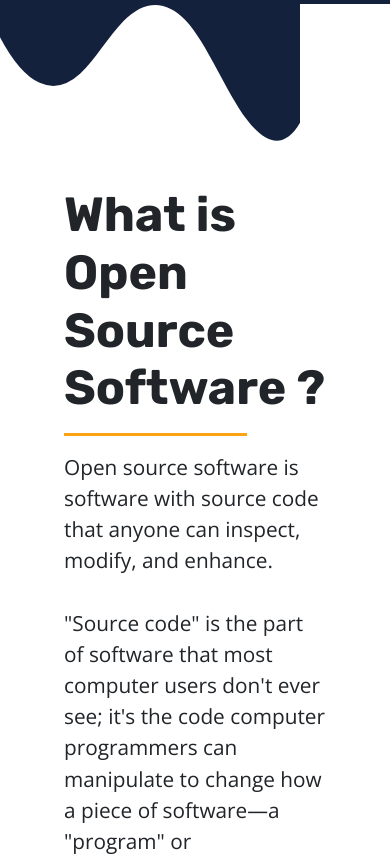
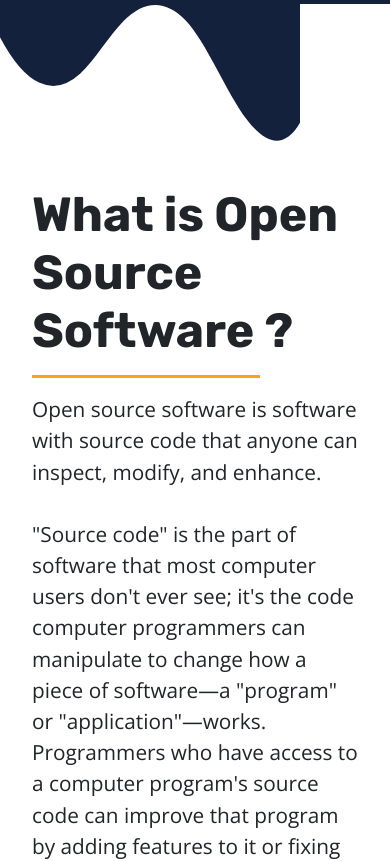
Before and after one commit to kiitfossosh/kiitfossosh.github.io, a Gatsby site: page / in a window 390 px wide. Shown: the part 863-1724 px from the top of the page. Built offline with nearby package versions, Linux system fonts and the light colour scheme; Gatsby itself is replaced by a stand-in of ours.

Commit message:
mobile compatibility fix

```diff
--- a/src/components/OpenSource/OpenSource.js
+++ b/src/components/OpenSource/OpenSource.js
@@ -10,6 +10,10 @@ const OpenSourceContainer = styled.div`
 	flex-wrap: wrap;
 	justify-content: space-between;
 	padding: 2rem 4rem 5rem 4rem;
+
+	@media screen and (max-width: 700px){
+		padding: 2rem 2rem 5rem 2rem;
+	}
 `
 
 const TextContainer = styled.div`
```
Also changed, not shown: 1 other file.
